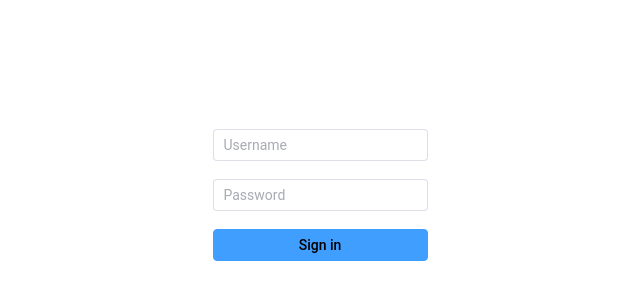
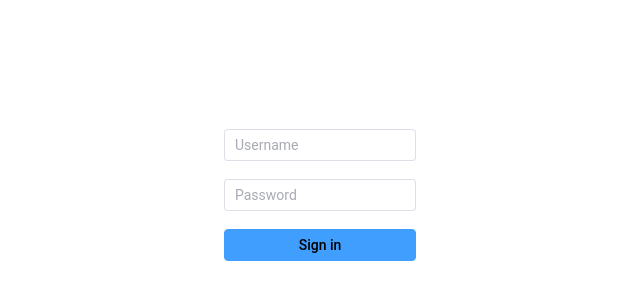
Before and after one commit to ccasado16/restaurant-frontend, a Vue app: page /login in a window 1280 px wide. Shown: the part 196-496 px from the top of the page, without its empty margins (320-960 px from the left). Built offline with nearby package versions, Linux system fonts and the light colour scheme.

Commit message:
Avoid login inputs grows when show password button appears

```diff
--- a/src/components/auth/components/loginForm/LoginForm.vue
+++ b/src/components/auth/components/loginForm/LoginForm.vue
@@ -40,12 +40,8 @@
 
 <template>
   <div class="flex h-screen justify-center">
-    <el-form
-      class="m-auto"
-      ref="formRef"
-      :model="authModel"
-      :rules="loginRules"
-    >
+    <div class="grid w-48 items-center">
+      <el-form ref="formRef" :model="authModel" :rules="loginRules">
         <el-form-item prop="username">
           <el-input v-model="authModel.username" placeholder="Username" />
         </el-form-item>
@@ -72,4 +68,5 @@
         </el-form-item>
       </el-form>
     </div>
+  </div>
 </template>
```
Lines whose indentation alone changed are shown as unchanged.
